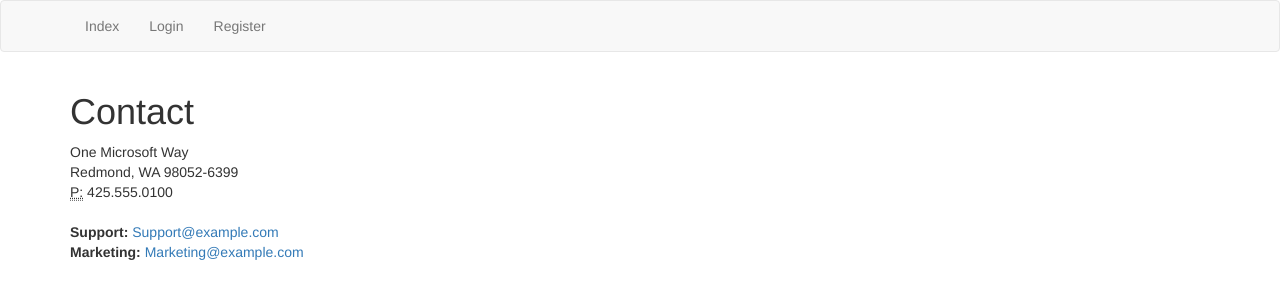
After one commit to gregoireloustalet/Taxboard_Eprofil, a Flask app: page /contact in a window 1280 px wide. The commit adds this page. Shown: the top 300 px of the page. Run offline with Flask 2, Linux system fonts and the light colour scheme; some libraries are stand-ins or nearby versions.

Commit message:
error correction on templates

```diff
--- /dev/null
+++ b/application/templates/contact.html
@@ -0,0 +1,18 @@
+{% extends "layout.html" %}
+
+{% block app_content %}
+<h1> Contact </h1>
+
+<address>
+    One Microsoft Way<br />
+    Redmond, WA 98052-6399<br />
+    <abbr title="Phone">P:</abbr>
+    425.555.0100
+</address>
+
+<address>
+    <strong>Support:</strong>   <a href="mailto:Support@example.com">Support@example.com</a><br />
+    <strong>Marketing:</strong> <a href="mailto:Marketing@example.com">Marketing@example.com</a>
+</address>
+
+{% endblock %}
--- a/application/templates/base.html
+++ b/application/templates/layout.html
@@ -1,18 +1,17 @@
 {% extends 'bootstrap/base.html' %}
 
 {% block title %}
-	{% if title %} {{ title }} {% else %} Un Titre {% endif %}
+	{% if title %} {{ title }} {% endif %}
 {% endblock %}
 
 {% block navbar %}
 	<nav class="navbar navbar-default">
 		<div class="container">
 			<ul class="nav navbar-nav">
+				<li><a href="{{ url_for('index') }}">Index</a></li>
 				{% if current_user.is_authenticated %}
-				<li><a href="{{ url_for('index') }}">Index</a></li>
 				<li><a href="{{ url_for('auth.logout') }}">Logout</a></li>
 				{% else %}
-				<li><a href="{{ url_for('index') }}">Index</a></li>
 				<li><a href="{{ url_for('auth.login') }}">Login</a></li>
 				<li><a href="{{ url_for('auth.register') }}">Register</a></li>
 				{% endif %}
```
Also changed, not shown: application/templates/about.html (added, +7 -0 lines).
